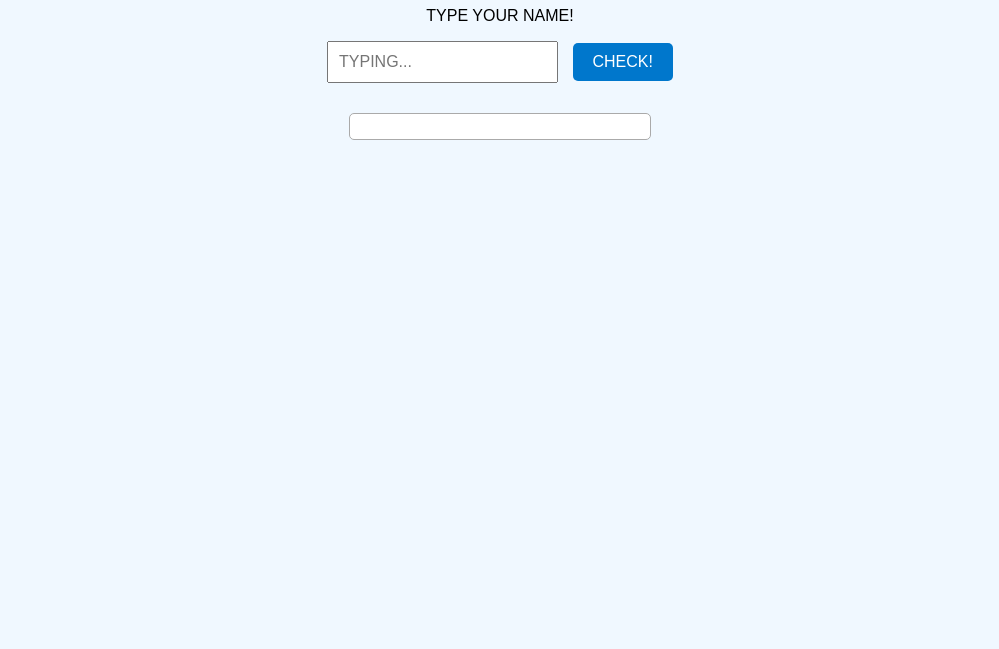
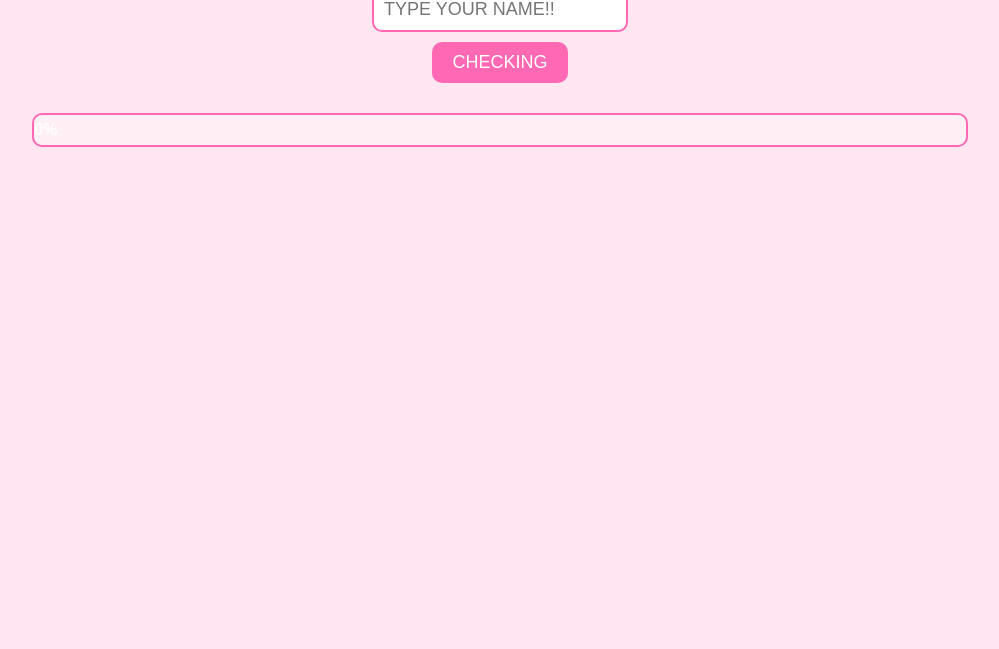
Before and after one commit to Silawat2547/CHECKCHECK, a plain HTML site: page index.html in a window 1280 px wide. Shown: the part 151-800 px from the top of the page, without its empty margins (140-1139 px from the left). Drawn offline with Linux system fonts and the light colour scheme.

Commit message:
index.html

```diff
--- a/index.html
+++ b/index.html
@@ -1,79 +1,114 @@
 <!DOCTYPE html>
 <html lang="th">
 <head>
-  <meta charset="UTF-8">
-  <title>TEST YOUR APPEARANCE</title>
+  <meta charset="UTF-8" />
+  <meta name="viewport" content="width=device-width, initial-scale=1.0"/>
+  <title>YOUR APPEARANCE</title>
   <style>
     body {
-      font-family: 'Arial', sans-serif;
+      font-family: sans-serif;
       text-align: center;
-      margin-top: 100px;
-      background-color: #f0f8ff;
+      background-color: #ffe6f0;
+      color: #c71585;
+      padding: 50px;
     }
-    input {
+
+    input[type="text"] {
       padding: 10px;
-      font-size: 16px;
+      font-size: 18px;
+      border: 2px solid #ff69b4;
+      border-radius: 10px;
     }
+
     button {
+      margin-top: 10px;
       padding: 10px 20px;
-      font-size: 16px;
-      margin-left: 10px;
-      background-color: #0077cc;
+      background-color: #ff69b4;
       color: white;
       border: none;
-      border-radius: 5px;
+      border-radius: 10px;
+      font-size: 18px;
       cursor: pointer;
     }
-    #result {
-      margin-top: 30px;
-      font-size: 24px;
+
+    .progress-container {
+      width: 80%;
+      background-color: #fff0f5;
+      border: 2px solid #ff69b4;
+      border-radius: 10px;
+      margin: 30px auto;
+      height: 30px;
+      position: relative;
     }
-    .bar-container {
-      width: 300px;
-      height: 25px;
-      border: 1px solid #aaa;
-      margin: 10px auto;
-      background-color: white;
-      border-radius: 5px;
-    }
-    .bar-fill {
+
+    .progress-bar {
       height: 100%;
       width: 0%;
-      background-color: green;
-      border-radius: 5px;
-      transition: width 0.5s ease;
+      background-color: #ff1493;
+      border-radius: 10px;
+      text-align: center;
+      line-height: 30px;
+      color: white;
+      font-weight: bold;
+      transition: width 0.2s;
+    }
+
+    #hamster {
+      position: fixed;
+      bottom: 10px;
+      left: -150px;
+      width: 120px;
+      transition: left 0.5s linear;
+    }
+
+    @keyframes runAcross {
+      from { left: -150px; }
+      to { left: 110%; }
+    }
+
+    .running {
+      animation: runAcross 5s linear forwards;
     }
   </style>
 </head>
 <body>
-  <h1>TEST YOUR APPEARANCE</h1>
-  <p>TYPE YOUR NAME!</p>
-  <input type="text" id="nameInput" placeholder="TYPING...">
-  <button onclick="checkName()">CHECK!</button>
 
-  <div id="result"></div>
-  <div class="bar-container">
-    <div class="bar-fill" id="bar"></div>
+  <h1>CHECKING หน้าตาจากชื่อ เชื่อถือได้ 300%!</h1>
+  <input type="text" id="nameInput" placeholder="TYPE YOUR NAME!!" />
+  <br/>
+  <button onclick="checkName()">CHECKING</button>
+
+  <div class="progress-container">
+    <div id="progressBar" class="progress-bar">0%</div>
   </div>
+
+  <img src="https://media.tenor.com/rxVUpkCWzHcAAAAi/hamster-running.gif" id="hamster" />
 
   <script>
     function checkName() {
-      const input = document.getElementById("nameInput").value.trim().toUpperCase();
-      const result = document.getElementById("result");
-      const bar = document.getElementById("bar");
+      const name = document.getElementById("nameInput").value.trim().toUpperCase();
+      const progressBar = document.getElementById("progressBar");
+      const hamster = document.getElementById("hamster");
 
-      if (input === "BAMBAM") {
-        result.textContent = "YOUR ARE SO CUTE AND นิ่มแล้วก็กลมมากกก 100% 😍";
-        bar.style.width = "100%";
-        bar.style.backgroundColor = "green";
-      } else if (input === "") {
-        result.textContent = "TYPE YOUR NAME FIRST NAAA 🤔";
-        bar.style.width = "0%";
-      } else {
-        result.textContent = "SORRY ABOUT THAT ที่ไม่นิ่มเหมือน BAMU 0% 😅";
-        bar.style.width = "0%";
-        bar.style.backgroundColor = "red";
-      }
+      let finalPercent = (name === "BAMBAM") ? 100 : 0;
+      let currentPercent = 0;
+
+      // reset bar & hamster
+      progressBar.style.width = "0%";
+      progressBar.textContent = "0%";
+      hamster.classList.remove("running");
+      hamster.offsetHeight; // force reflow
+      hamster.classList.add("running");
+
+      const interval = setInterval(() => {
+        if (currentPercent < finalPercent) {
+          currentPercent++;
+          progressBar.style.width = currentPercent + "%";
+          progressBar.textContent = currentPercent + "%";
+        } else {
+          clearInterval(interval);
+        }
+      }, 30);
     }
   </script>
 </body>
```
